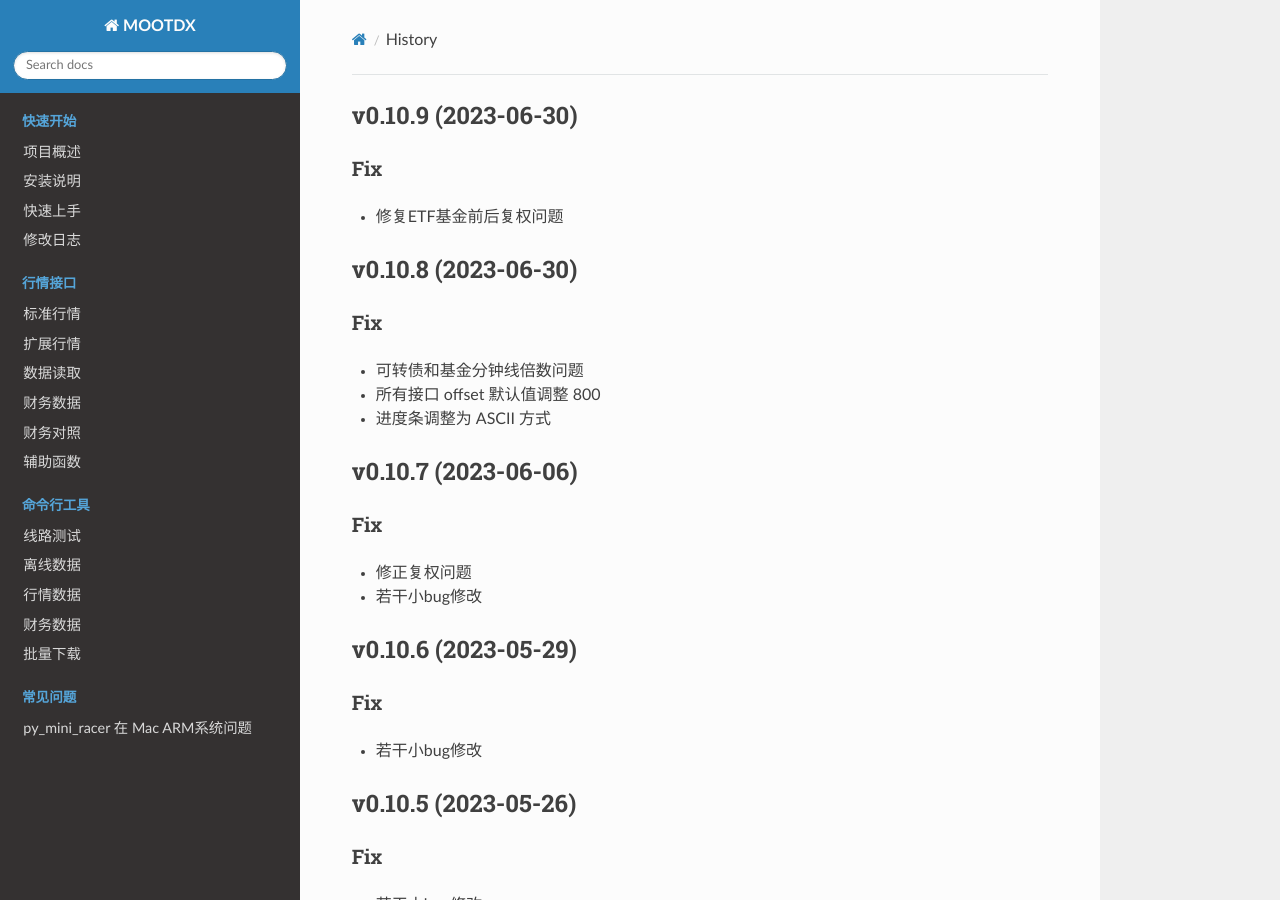
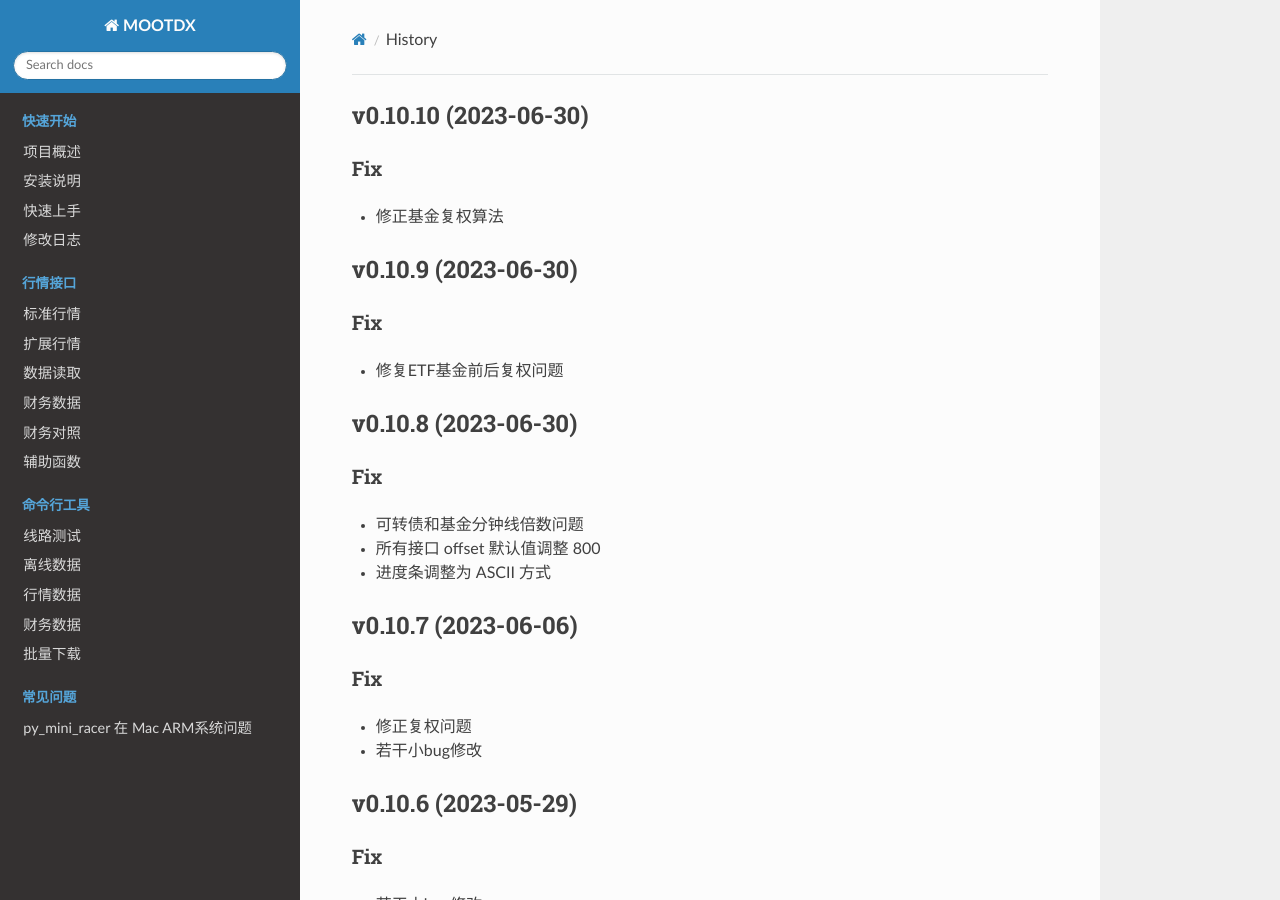
Before and after one commit to mootdx/mootdx, an MkDocs documentation site: the page built from docs/history.md, in a window 1280 px wide and 900 px high. Built offline with MkDocs 1.6.1, drawn with Linux system fonts in a browser that asks for light colours; nearby versions of some CDN libraries.

Commit message:
bump: version 0.10.9 → 0.10.10

```diff
--- a/docs/history.md
+++ b/docs/history.md
@@ -1,3 +1,9 @@
+## v0.10.10 (2023-06-30)
+
+### Fix
+
+- 修正基金复权算法
+
 ## v0.10.9 (2023-06-30)
 
 ### Fix
--- a/mootdx/__init__.py
+++ b/mootdx/__init__.py
@@ -5,5 +5,5 @@ from mootdx.consts import HQ_HOSTS
 from mootdx.server import server
 from mootdx.utils import get_config_path
 
-__version__ = '0.10.9'
+__version__ = '0.10.10'
 __author__ = 'bopo.wang <ibopo@126.com>'
--- a/pyproject.toml
+++ b/pyproject.toml
@@ -1,6 +1,6 @@
 [tool.poetry]
 name = "mootdx"
-version = "0.10.9"
+version = "0.10.10"
 description = "通达信数据读取接口."
 authors = ["bopo <ibopo@126.com>"]
 readme = "README.md"
```
